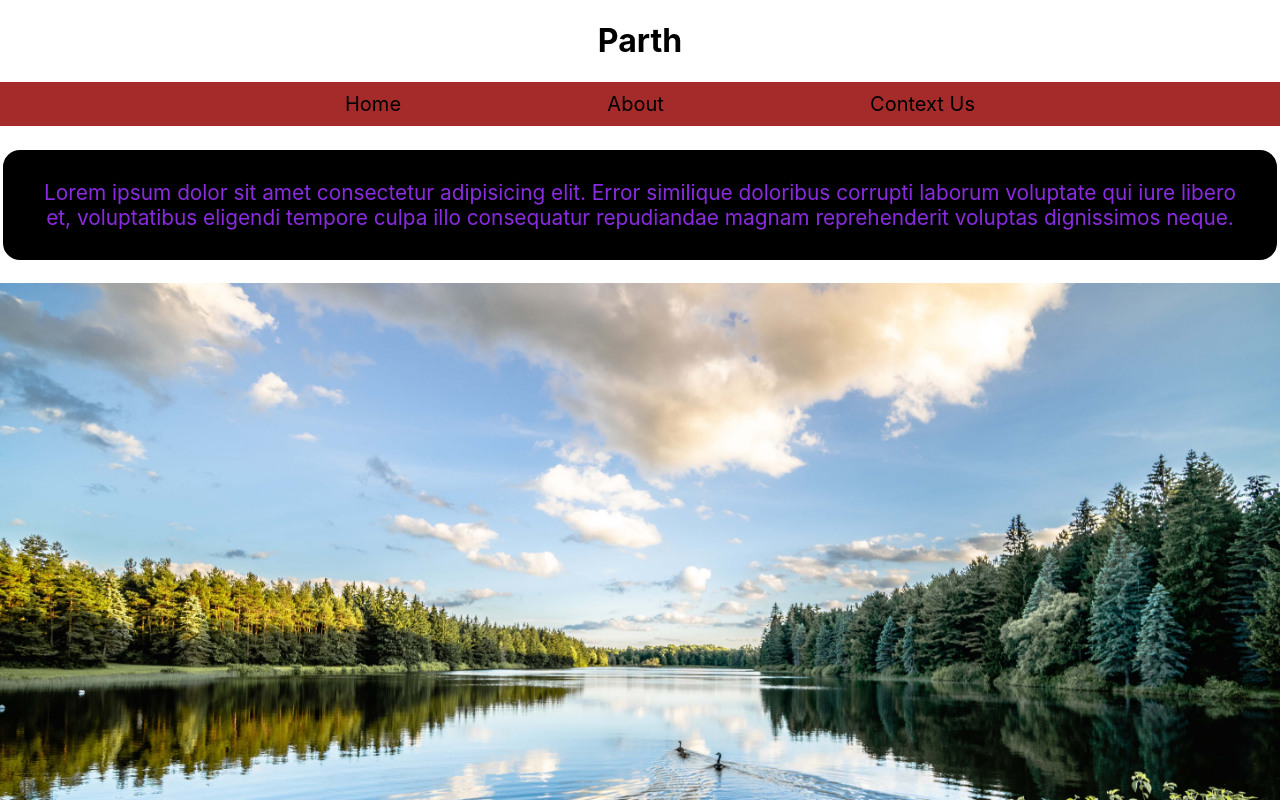
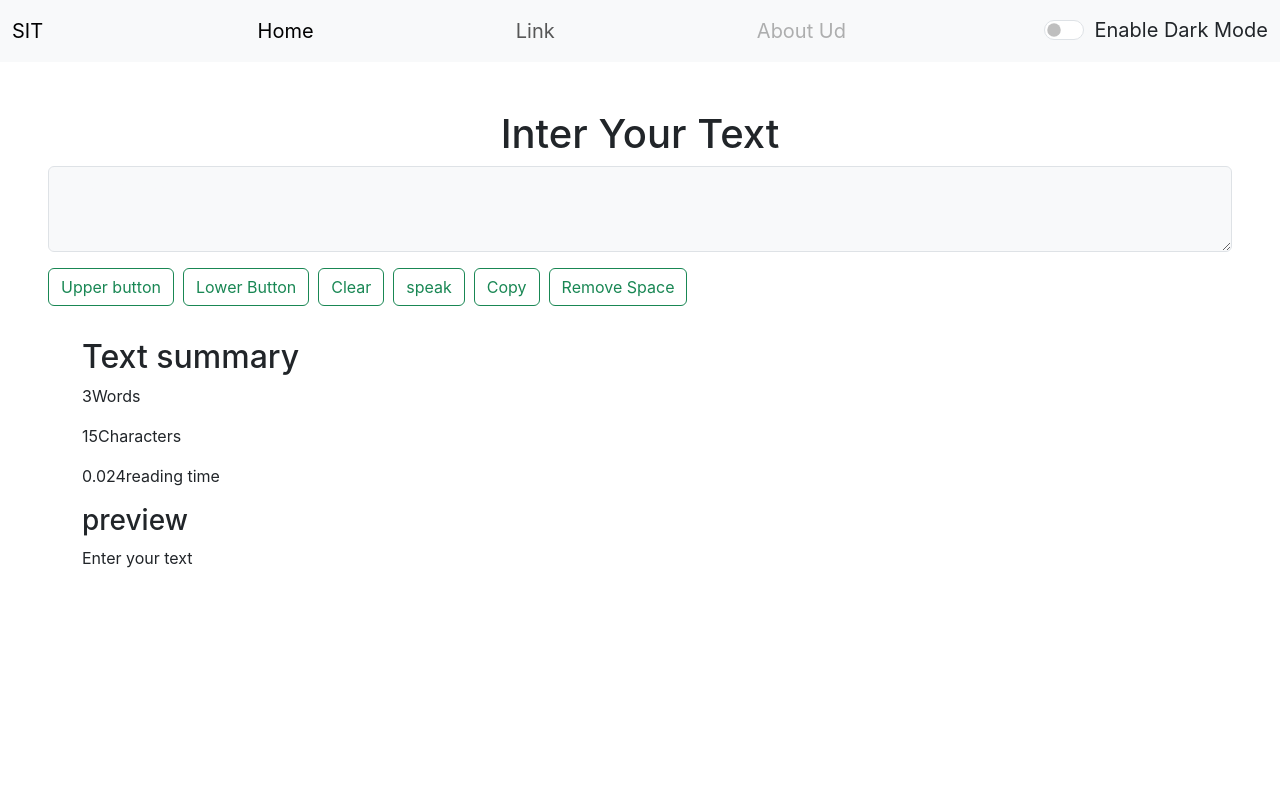
Before and after one commit to 7984686717/React-git-repo, a React (Create React App) app: page / in a window 1280 px wide. Shown: the top 800 px of the page. Built offline with nearby package versions, Linux system fonts and the light colour scheme.

Commit message:
add file

```diff
--- a/public/index.html
+++ b/public/index.html
@@ -24,6 +24,8 @@
       work correctly both with client-side routing and a non-root public URL.
       Learn how to configure a non-root public URL by running `npm run build`.
     -->
+    <link href="https://cdn.jsdelivr.net/npm/bootstrap@5.3.3/dist/css/bootstrap.min.css" rel="stylesheet" integrity="sha384-QWTKZyjpPEjISv5WaRU9OFeRpok6YctnYmDr5pNlyT2bRjXh0JMhjY6hW+ALEwIH" crossorigin="anonymous">
+
     <title>React App</title>
   </head>
   <body>
@@ -39,5 +41,6 @@
       To begin the development, run `npm start` or `yarn start`.
       To create a production bundle, use `npm run build` or `yarn build`.
     -->
+    <script src="https://cdn.jsdelivr.net/npm/bootstrap@5.3.3/dist/js/bootstrap.bundle.min.js" integrity="sha384-YvpcrYf0tY3lHB60NNkmXc5s9fDVZLESaAA55NDzOxhy9GkcIdslK1eN7N6jIeHz" crossorigin="anonymous"></script>
   </body>
 </html>
--- a/src/App.js
+++ b/src/App.js
@@ -1,27 +1,34 @@
 
+import { useState } from 'react';
 import './App.css';
-import img1 from './Image/01.jpg';
-let name="Parth";
+import Navbar from './Compornetns/Navbar';
+import TextBar from './Compornetns/TextBar';
 
 function App() {
+
+  const [mode, setmode] = useState('light');
+
+  const [btntext, setbtntext] = useState('Enable Dark Mode')
+
+  const toggleMode = () => {
+    if (mode === 'light') {
+      setmode('light');
+      document.body.style.background="black";
+      document.body.style.color="white";
+
+      setbtntext('Enable Light Mode')
+    } else {
+      setmode('dark');
+      document.body.style.background="white";
+      document.body.style.color="black";
+
+      setbtntext("Enable Dark mode")
+    }
+  }
   return (
     <>
-    <header>
-      <h1>{name}</h1>
-      <nav>
-        <ul>
-          <li>Home</li>
-          <li>About</li>
-          <li>Context Us</li>
-        </ul>
-      </nav>
-
-      <p className="lorem-p">
-        Lorem ipsum dolor sit amet consectetur adipisicing elit. Error similique doloribus corrupti laborum voluptate qui iure libero et, voluptatibus eligendi tempore culpa illo consequatur repudiandae magnam reprehenderit voluptas dignissimos neque.
-      </p>
-
-      <img src={img1} alt="img1" width="100%"/>
-    </header>
+    <Navbar heading='SIT' about='About Ud' mode={mode} btntext={btntext} toggleMode={toggleMode}/>
+    <TextBar title="Inter Your Text" mode={mode} toggleMode={toggleMode}></TextBar>
     </>
   );
 }
--- /dev/null
+++ b/src/Compornetns/Navbar.js
@@ -0,0 +1,36 @@
+import React from 'react'
+
+function Navbar(props) {
+    return (
+        <div>
+            <nav class="navbar navbar-expand-lg bg-body-tertiary bg-dark">
+                <div class="container-fluid">
+                    <a class="navbar-brand" href="#">{props.heading}</a>
+                    <button class="navbar-toggler" type="button" data-bs-toggle="collapse" data-bs-target="#navbarSupportedContent" aria-controls="navbarSupportedContent" aria-expanded="false" aria-label="Toggle navigation">
+                        <span class="navbar-toggler-icon"></span>
+                    </button>
+                    <div class="collapse navbar-collapse" id="navbarSupportedContent">
+                        <ul class="navbar-nav me-auto mb-2 mb-lg-0">
+                            <li class="nav-item">
+                                <a class="nav-link active" aria-current="page" href="#">Home</a>
+                            </li>
+                            <li class="nav-item">
+                                <a class="nav-link" href="#">Link</a>
+                            </li>
+                            <li class="nav-item">
+                                <a class="nav-link disabled" aria-disabled="true">{props.about}</a>
+                            </li>
+                        </ul>
+                        <form class="d-flex" role="search">
+                        <div class="form-check form-switch">
+                            <input class="form-check-input" type="checkbox" role="switch" id="flexSwitchCheckDefault" onClick={props.toggleMode}/>{props.btntext}
+                            </div>
+                        </form>
+                    </div>
+                </div>
+            </nav>
+        </div>
+    )
+}
+
+export default Navbar
--- /dev/null
+++ b/src/Compornetns/TextBar.js
@@ -0,0 +1,75 @@
+
+import React, { useState } from 'react'
+
+export default function TextForm(props) {
+    var [text, setText] = useState("Enter your text");
+
+    const handleonchange = (event) => {
+        setText(event.target.value)
+    }
+
+    const Upchange = () => {
+        let newText = text.toUpperCase();
+        setText(newText);
+    }
+
+    const lowerchangee = () => {
+        let newText = text.toLowerCase();
+        setText(newText);
+    }
+
+
+    const clear = () => {
+        let newText = "";
+        setText(newText);
+
+    }
+
+    const speak = () => {
+        let newText = new SpeechSynthesisUtterance();
+        newText.text = text;
+        window.speechSynthesis.speak(newText);
+    }
+
+    const copy = () => {
+        var newText = document.getElementById('exampleFormControlTextarea1');
+        newText.select();
+        navigator.clipboard.writeText(newText.value);
+    }
+
+    const RemoveSpace = () => {
+        let newText = text.split(/[ ] + /);
+        setText(newText.join(" "));
+    }
+
+    return (
+        <div>
+            <div className="mb-3 mx-5 my-5">
+                <h1>{props.title}</h1>
+                <textarea className={`form-control bg-${props.mode} text-${props.mode}`} id="exampleFormControlTextarea1" rows="3" value={text} onChange={handleonchange}></textarea>
+                <button className='btn btn-outline-success my-3' onClick={Upchange}>Upper button</button>
+                &nbsp;&nbsp;
+                <button className='btn btn-outline-success my-3' onClick={lowerchangee}>Lower Button</button>
+                &nbsp;&nbsp;
+                <button className='btn btn-outline-success my-3' onClick={clear}>Clear</button>
+                &nbsp;&nbsp;
+                <button className='btn btn-outline-success my-3' onClick={speak}>speak</button>
+                &nbsp;&nbsp;
+                <button className='btn btn-outline-success my-3' onClick={copy}>Copy</button>
+                &nbsp;&nbsp;
+                <button className='btn btn-outline-success my-3' onClick={RemoveSpace}>Remove Space</button>
+
+            </div>
+
+            <div className='container'>
+                <h2>Text summary</h2>
+                <p>{text.split(" ").length}Words</p>
+                <p>{text.length}Characters</p>
+                <p>{0.008 * text.split(" ").length}reading time</p>
+                <h3>preview</h3>
+                <p>{text}</p>
+            </div>
+        </div>
+
+    )
+}
```
